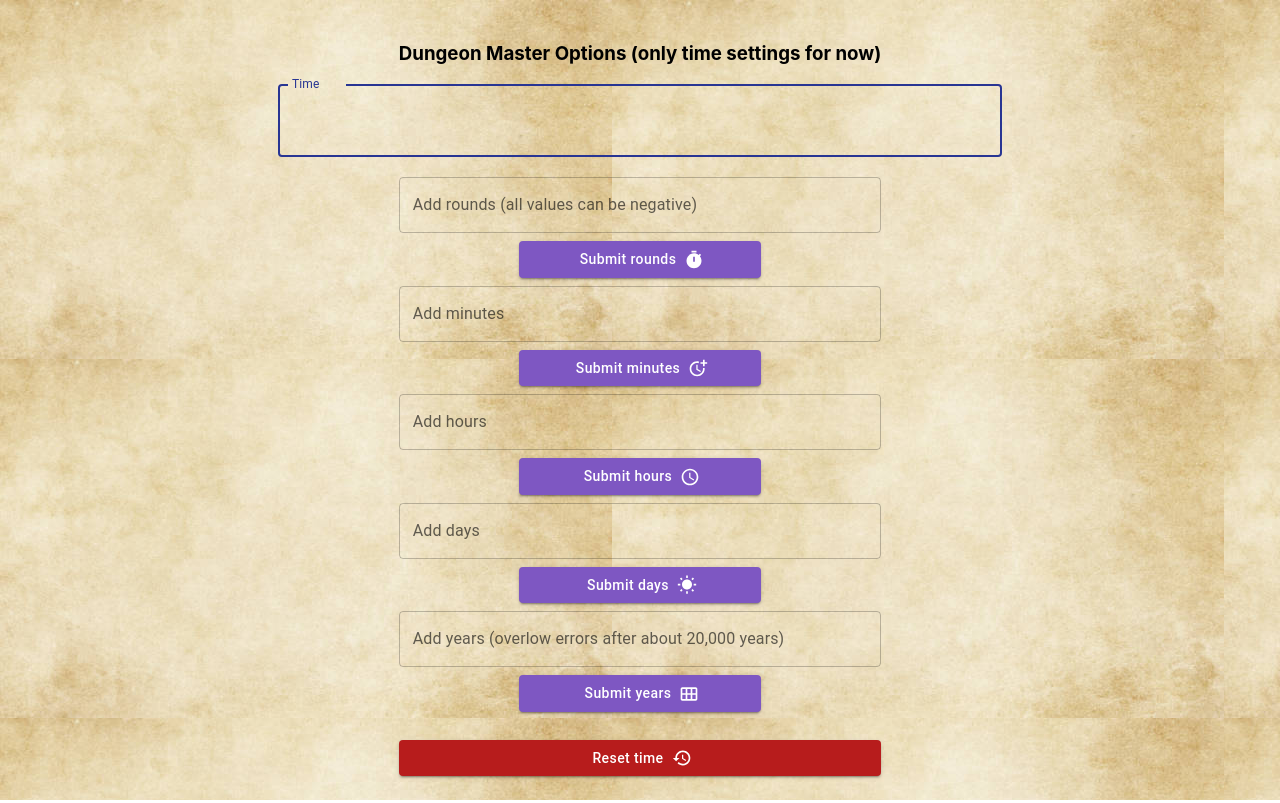
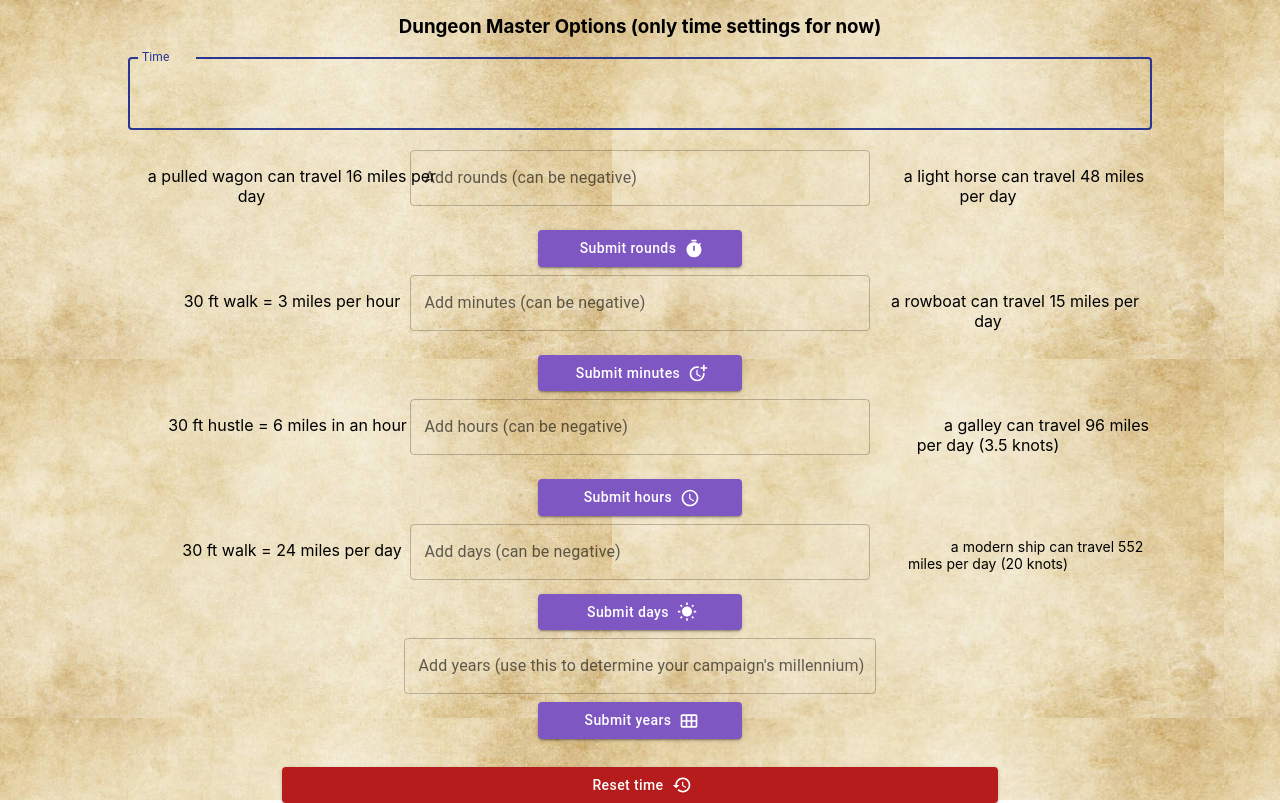
Before and after one commit to Jellingsenh/sharedDndHelper, a React (Create React App) app in the folder GUI/dnd-gui/: page /DungeonMasterOptions in a window 1280 px wide. Built offline with nearby package versions, Linux system fonts and the light colour scheme; no server answers.

Commit message:
time fix

```diff
--- a/GUI/dnd-gui/src/pages/DungeonMasterOptions.js
+++ b/GUI/dnd-gui/src/pages/DungeonMasterOptions.js
@@ -37,11 +37,10 @@ class DungeonMasterOptions extends React.Component {
   render() {
     return (
 
-      <div style={{"display": "flex", "flexDirection": "column", resizeMode: 'center'}}>
+      <div style={{width:'80%', "display": "flex", "flexDirection": "column", resizeMode: 'center'}}>
         <h3>Dungeon Master Options (only time settings for now)</h3>
         <TextField color="dmblue"
             focused
-            style={{ width: '150%', left: '-25%'}}
             InputProps={{
                 readOnly: true,
                 style: { fontSize: 28, color: '#283593' },
@@ -50,53 +49,78 @@ class DungeonMasterOptions extends React.Component {
             label="Time"
             value={this.state.timeString}
         />&nbsp;
-        <Stack spacing={1}>
+        <Stack spacing={1} >
+          <div style={{ display: "grid", gridTemplateColumns: "repeat(3, 1fr)", gridGap: 20 }}>
+            <p>a pulled wagon can travel 16 miles per day&nbsp;&nbsp;&nbsp;&nbsp;&nbsp;&nbsp;&nbsp;&nbsp;&nbsp;&nbsp;&nbsp;&nbsp;&nbsp;&nbsp;&nbsp;&nbsp;&nbsp;&nbsp;</p>
             <TextField color="sixth"
                 onChange={addRounds}
+                style={{width:'140%', left:'-20%'}}
                 id="outlined-required"
                 type="number"
-              label="Add rounds (all values can be negative)"
+                label="Add rounds (can be negative)"
             />
-          <Button color="deeppurp" style={{color:"white", textTransform: 'none', width: '50%', left:'25%'}} onClick={() =>submitRounds()} variant="contained" endIcon={<Timer />}>
+            <p>&nbsp;&nbsp;&nbsp;&nbsp;&nbsp;&nbsp;&nbsp;&nbsp;&nbsp;&nbsp;&nbsp;&nbsp;&nbsp;&nbsp;&nbsp;&nbsp;
+            {'a light horse can travel 48 miles per day'}</p>
+          </div>
+          <Button color="deeppurp" style={{color:"white", textTransform: 'none', width: '20%', left:'40%'}} onClick={() =>submitRounds()} variant="contained" endIcon={<Timer />}>
               Submit rounds
           </Button>
+          <div style={{ display: "grid", gridTemplateColumns: "repeat(3, 1fr)", gridGap: 20 }}>
+          <p>30 ft walk = 3 miles per hour</p>
             <TextField color="sixth"
                 onChange={addMinutes}
+                style={{width:'140%', left:'-20%'}}
                 id="outlined-required"
                 type="number"
-              label="Add minutes"
+                label="Add minutes (can be negative)"
             />
-          <Button color="deeppurp" style={{color:"white", textTransform: 'none', width: '50%', left:'25%'}} onClick={() =>submitMinutes()} variant="contained" endIcon={<MoreTime />}>
+            <p>&nbsp;&nbsp;&nbsp;&nbsp;&nbsp;&nbsp;&nbsp;&nbsp;&nbsp;&nbsp;&nbsp;&nbsp;
+            {'a rowboat can travel 15 miles per day'}</p>
+          </div>
+          <Button color="deeppurp" style={{color:"white", textTransform: 'none', width: '20%', left:'40%'}} onClick={() =>submitMinutes()} variant="contained" endIcon={<MoreTime />}>
               Submit minutes
           </Button>
+          <div style={{ display: "grid", gridTemplateColumns: "repeat(3, 1fr)", gridGap: 20 }}>
+            <p>30 ft hustle = 6 miles in an hour&nbsp;&nbsp;</p>
             <TextField color="sixth"
                 onChange={addHours}
+                style={{width:'140%', left:'-20%'}}
                 id="outlined-required"
                 type="number"
-              label="Add hours"
+                label="Add hours (can be negative)"
             />
-          <Button color="deeppurp" style={{color:"white", textTransform: 'none', width: '50%', left:'25%'}} onClick={() =>submitHours()} variant="contained" endIcon={<AccessTime />}>
+            <p>&nbsp;&nbsp;&nbsp;&nbsp;&nbsp;&nbsp;&nbsp;&nbsp;&nbsp;&nbsp;&nbsp;&nbsp;&nbsp;&nbsp;&nbsp;&nbsp;&nbsp;&nbsp;&nbsp;&nbsp;&nbsp;&nbsp;&nbsp;&nbsp;&nbsp;&nbsp;
+            {'a galley can travel 96 miles per day (3.5 knots)'}</p>
+          </div>
+          <Button color="deeppurp" style={{color:"white", textTransform: 'none', width: '20%', left:'40%'}} onClick={() =>submitHours()} variant="contained" endIcon={<AccessTime />}>
               Submit hours
           </Button>
+          <div style={{ display: "grid", gridTemplateColumns: "repeat(3, 1fr)", gridGap: 20 }}>
+            <p>30 ft walk = 24 miles per day</p>
             <TextField color="sixth"
                 onChange={addDays}
+                style={{width:'140%', left:'-20%'}}
                 id="outlined-required"
                 type="number"
-              label="Add days"
+                label="Add days (can be negative)"
             />
-          <Button color="deeppurp" style={{color:"white", textTransform: 'none', width: '50%', left:'25%'}} onClick={() =>submitDays()} variant="contained" endIcon={<WbSunny />}>
+            <p style={{fontSize:'14px'}}>&nbsp;&nbsp;&nbsp;&nbsp;&nbsp;&nbsp;&nbsp;&nbsp;&nbsp;&nbsp;&nbsp;&nbsp;&nbsp;&nbsp;&nbsp;&nbsp;&nbsp;&nbsp;&nbsp;&nbsp;&nbsp;&nbsp;&nbsp;&nbsp;&nbsp;&nbsp;&nbsp;&nbsp;&nbsp;
+            a modern ship can travel 552 miles per day (20 knots)</p>
+          </div>
+          <Button color="deeppurp" style={{color:"white", textTransform: 'none', width: '20%', left:'40%'}} onClick={() =>submitDays()} variant="contained" endIcon={<WbSunny />}>
               Submit days
           </Button>
           <TextField color="sixth"
               onChange={addYears}
+              style={{width:'46%', left: '27%'}}
               id="outlined-required"
               type="number"
-              label="Add years (overlow errors after about 20,000 years)"
+              label="Add years (use this to determine your campaign's millennium)"
           />
-          <Button color="deeppurp" style={{color:"white", textTransform: 'none', width: '50%', left:'25%'}} onClick={() =>submitYears()} variant="contained" endIcon={<CalendarViewMonth />}>
+          <Button color="deeppurp" style={{color:"white", textTransform: 'none', width: '20%', left:'40%'}} onClick={() =>submitYears()} variant="contained" endIcon={<CalendarViewMonth />}>
               Submit years
           </Button>&nbsp;
-          <Button color="primary" style={{color:"white", textTransform: 'none'}} onClick={() =>resetTime()} variant="contained" endIcon={<Restore />}>
+          <Button color="primary" style={{color:"white", textTransform: 'none', width: '70%', left:'15%'}} onClick={() =>resetTime()} variant="contained" endIcon={<Restore />}>
               Reset time
           </Button>
         </Stack>
```
Also changed, not shown: GUI/dnd-gui/src/pages/GamePlayMenu.js (+46 -77 lines), 1 other file (tests, documents, lock files or other folders). Lines whose indentation alone changed are shown as unchanged.
